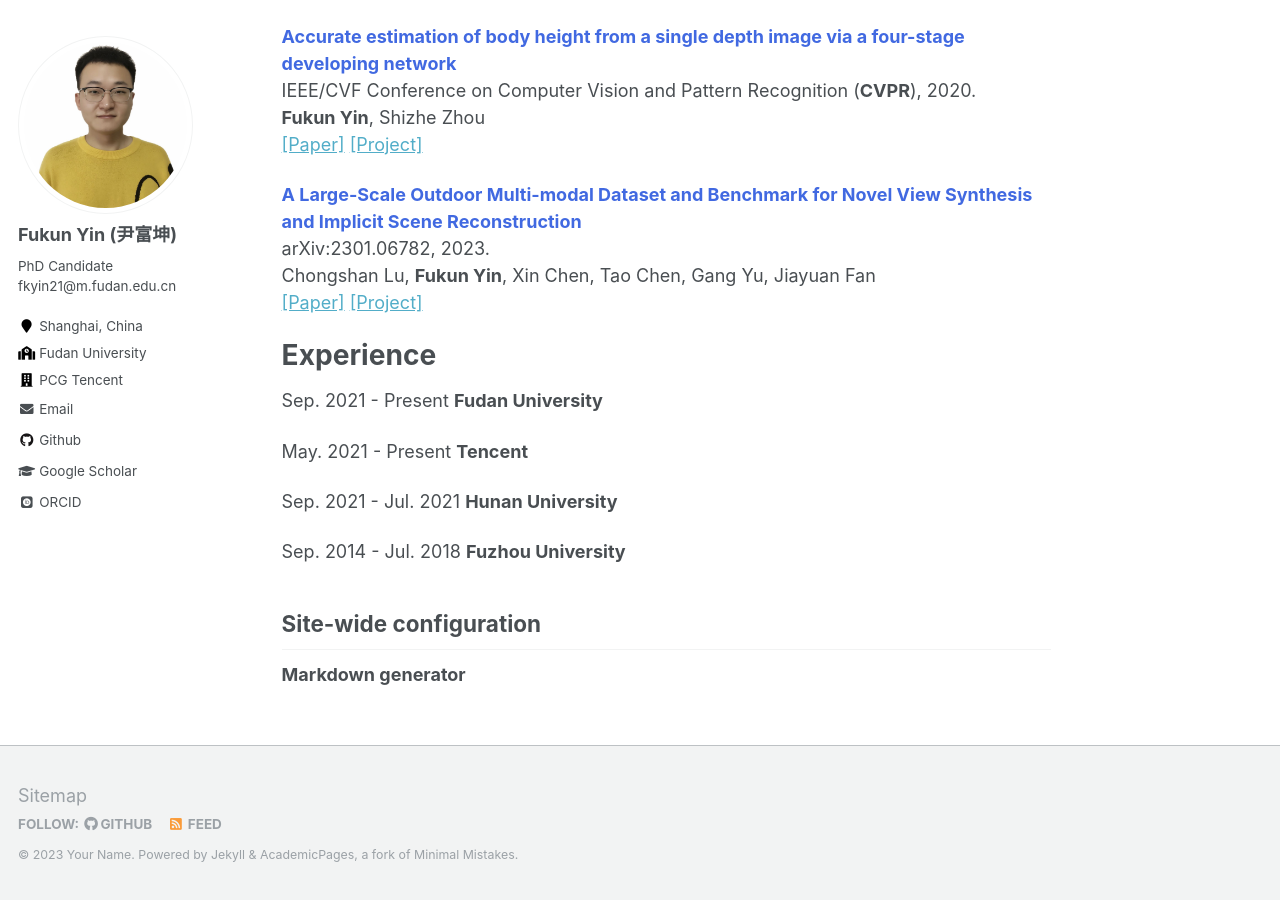
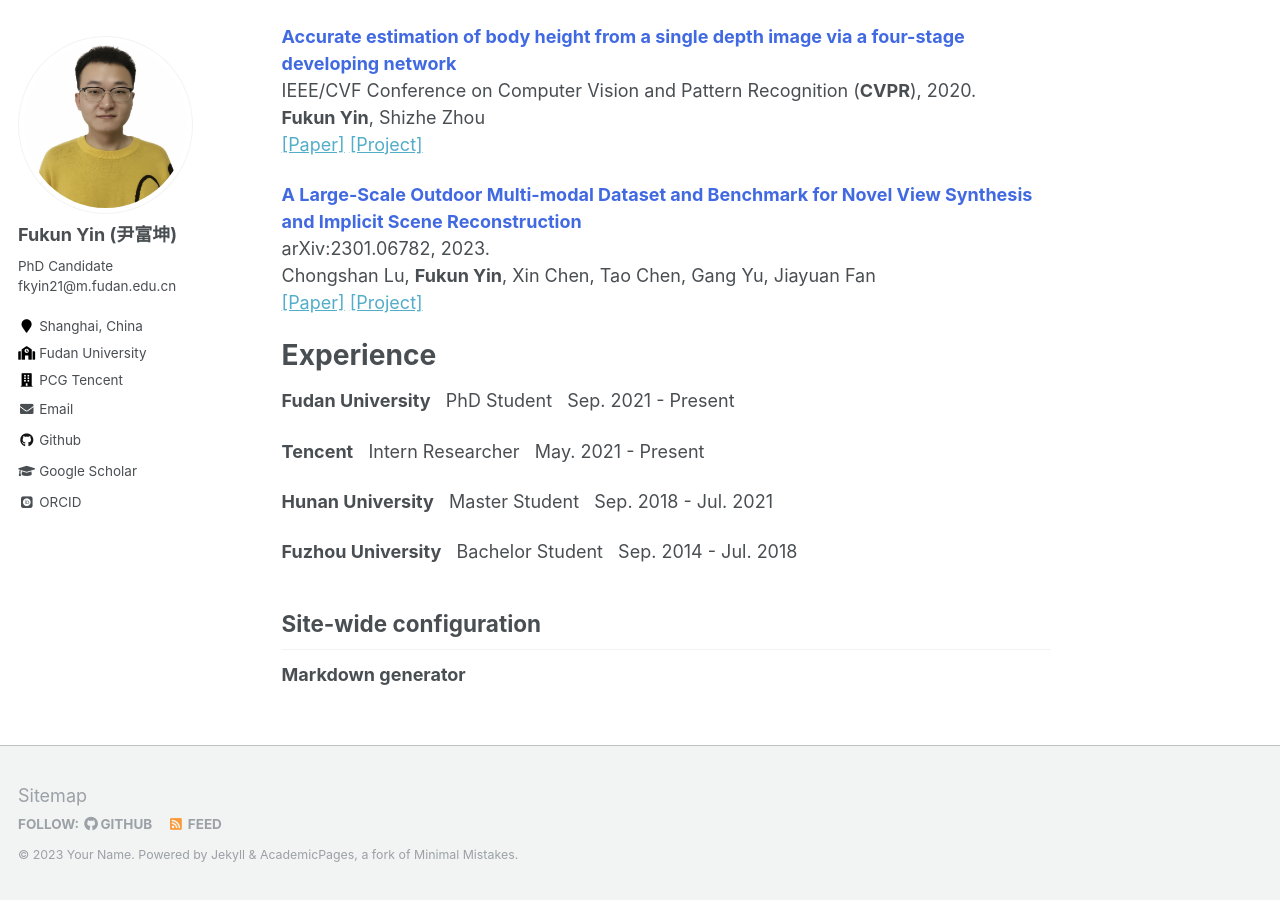
Before and after one commit to fukunyin/fukunyin.github.io, a Jekyll site: the page built from _pages/about.md, in a window 1280 px wide and 900 px high, scrolled down 630 px. Built offline with Jekyll 4.4.1, drawn with Linux system fonts in a browser that asks for light colours; some web fonts are replaced.

Commit message:
Update about.md

```diff
--- a/_pages/about.md
+++ b/_pages/about.md
@@ -40,13 +40,13 @@ Chongshan Lu, **Fukun Yin**, Xin Chen, Tao Chen, Gang Yu, Jiayuan Fan
 
 # Experience
 
-Sep. 2021 - Present  **Fudan University**
+**Fudan University**    &nbsp;    PhD Student       &nbsp;     Sep. 2021 - Present
 
-May. 2021 - Present  **Tencent**
+**Tencent**             &nbsp;    Intern Researcher &nbsp;     May. 2021 - Present
 
-Sep. 2021 - Jul. 2021  **Hunan University**
+**Hunan University**    &nbsp;    Master Student    &nbsp;     Sep. 2018 - Jul. 2021
 
-Sep. 2014 - Jul. 2018  **Fuzhou University**
+**Fuzhou University**   &nbsp;    Bachelor Student  &nbsp;     Sep. 2014 - Jul. 2018
 
 
 
```
